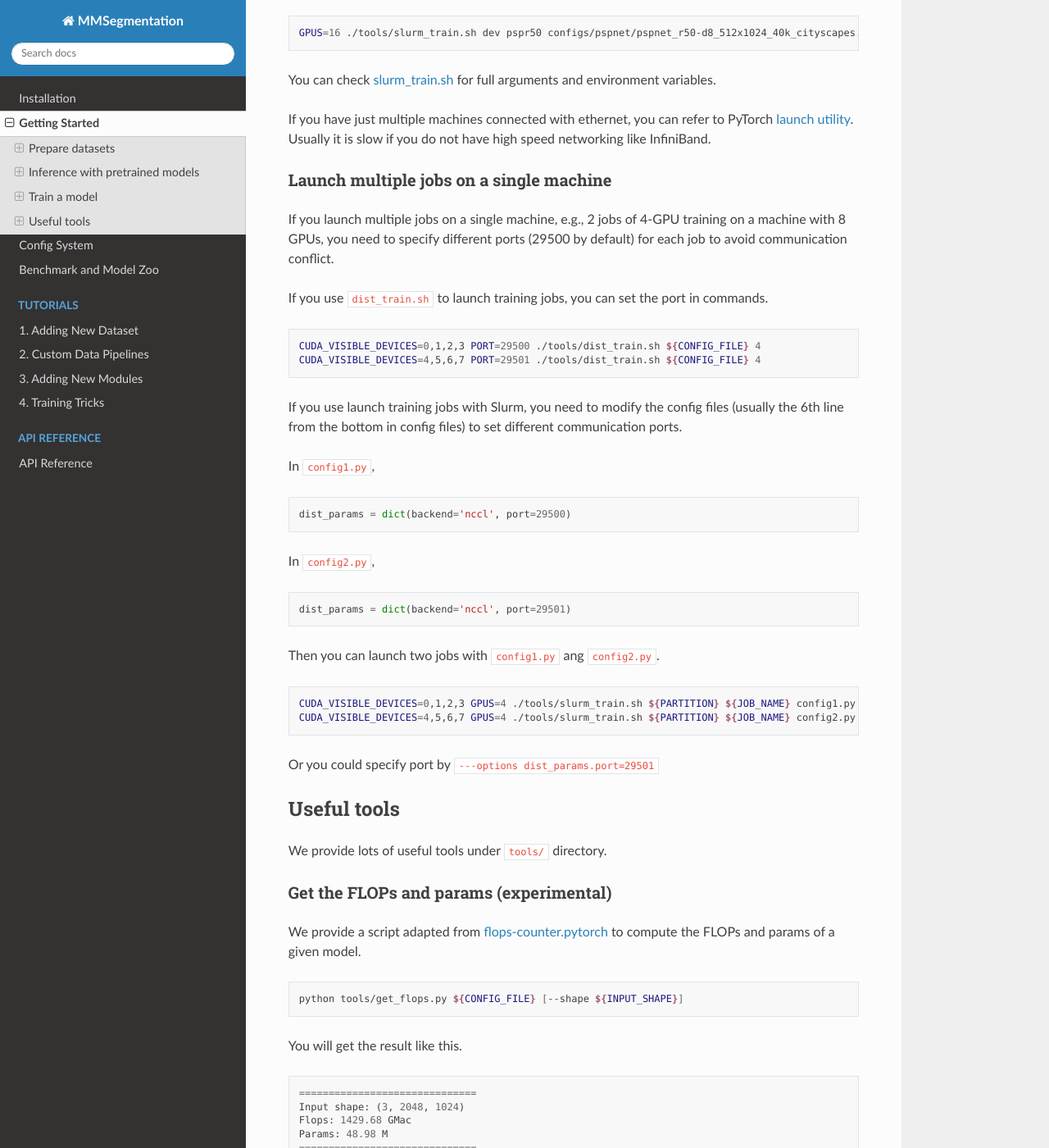
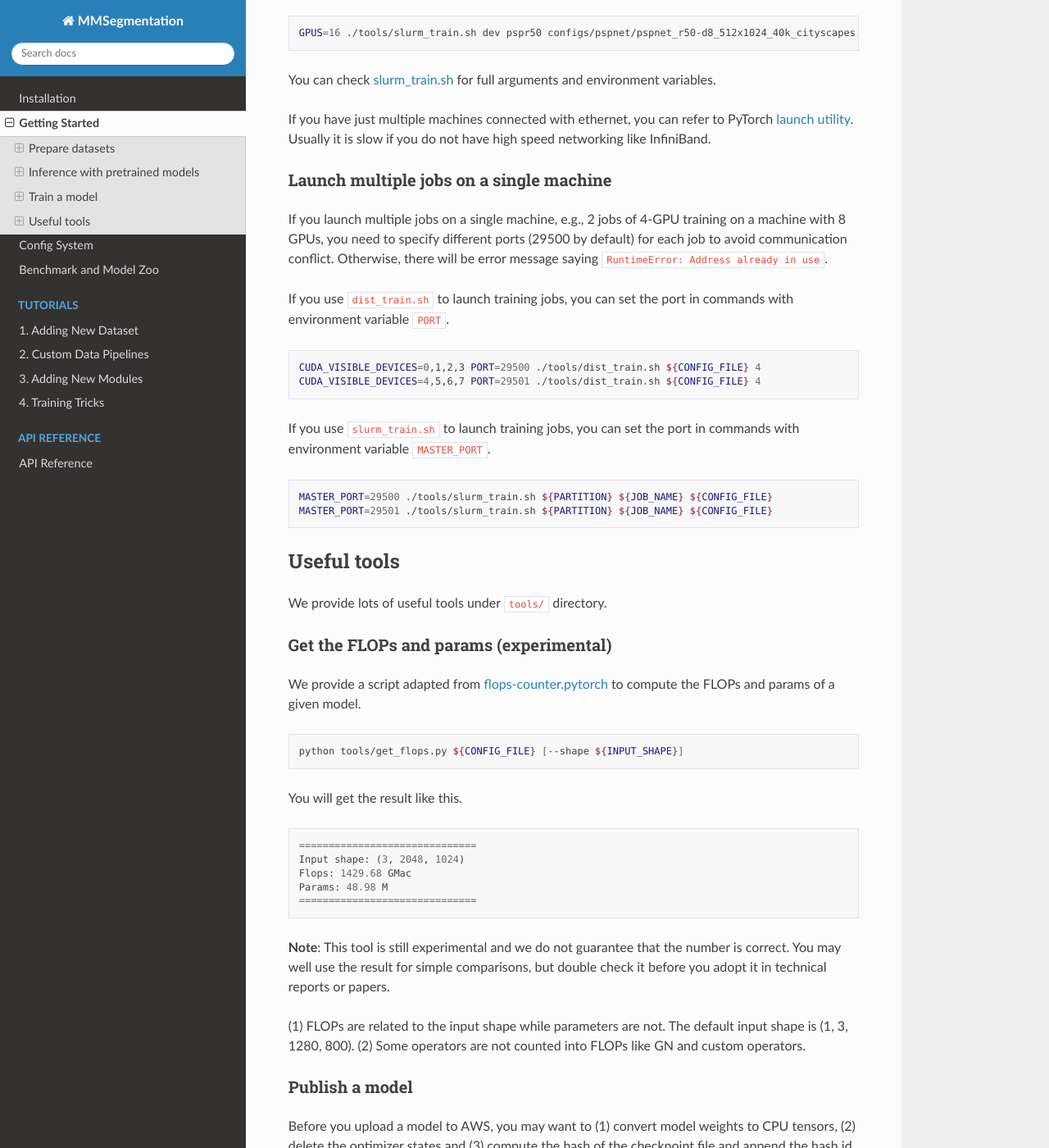
Before and after one commit to visenze/mmsegmentation, a Sphinx documentation site: the page built from docs/getting_started.md, in a window 1280 px wide and 1400 px high, scrolled down 5841 px. Shown: the whole window at 82% size. Built offline with Sphinx 7.4.7 and the Read the Docs theme 2.0.0, drawn with Linux system fonts in a browser that asks for light colours; the version number could not be read and is left out.

````diff
--- a/docs/getting_started.md
+++ b/docs/getting_started.md
@@ -271,35 +271,22 @@
 ### Launch multiple jobs on a single machine
 
 If you launch multiple jobs on a single machine, e.g., 2 jobs of 4-GPU training on a machine with 8 GPUs,
-you need to specify different ports (29500 by default) for each job to avoid communication conflict.
+you need to specify different ports (29500 by default) for each job to avoid communication conflict. Otherwise, there will be error message saying `RuntimeError: Address already in use`.
 
-If you use `dist_train.sh` to launch training jobs, you can set the port in commands.
+If you use `dist_train.sh` to launch training jobs, you can set the port in commands with environment variable `PORT`.
 
 ```shell
 CUDA_VISIBLE_DEVICES=0,1,2,3 PORT=29500 ./tools/dist_train.sh ${CONFIG_FILE} 4
 CUDA_VISIBLE_DEVICES=4,5,6,7 PORT=29501 ./tools/dist_train.sh ${CONFIG_FILE} 4
 ```
 
-If you use launch training jobs with Slurm, you need to modify the config files (usually the 6th line from the bottom in config files) to set different communication ports.
+If you use `slurm_train.sh` to launch training jobs, you can set the port in commands with environment variable `MASTER_PORT`.
 
-In `config1.py`,
-```python
-dist_params = dict(backend='nccl', port=29500)
-```
-
-In `config2.py`,
-```python
-dist_params = dict(backend='nccl', port=29501)
-```
-
-Then you can launch two jobs with `config1.py` ang `config2.py`.
 
 ```shell
-CUDA_VISIBLE_DEVICES=0,1,2,3 GPUS=4 ./tools/slurm_train.sh ${PARTITION} ${JOB_NAME} config1.py ${WORK_DIR}
-CUDA_VISIBLE_DEVICES=4,5,6,7 GPUS=4 ./tools/slurm_train.sh ${PARTITION} ${JOB_NAME} config2.py ${WORK_DIR}
+MASTER_PORT=29500 ./tools/slurm_train.sh ${PARTITION} ${JOB_NAME} ${CONFIG_FILE}
+MASTER_PORT=29501 ./tools/slurm_train.sh ${PARTITION} ${JOB_NAME} ${CONFIG_FILE}
 ```
-
-Or you could specify port by `---options dist_params.port=29501`
 
 ## Useful tools
 
````
Also changed, not shown: docs/tutorials/training_tricks.md (+1 -1 lines), 3 other files.
